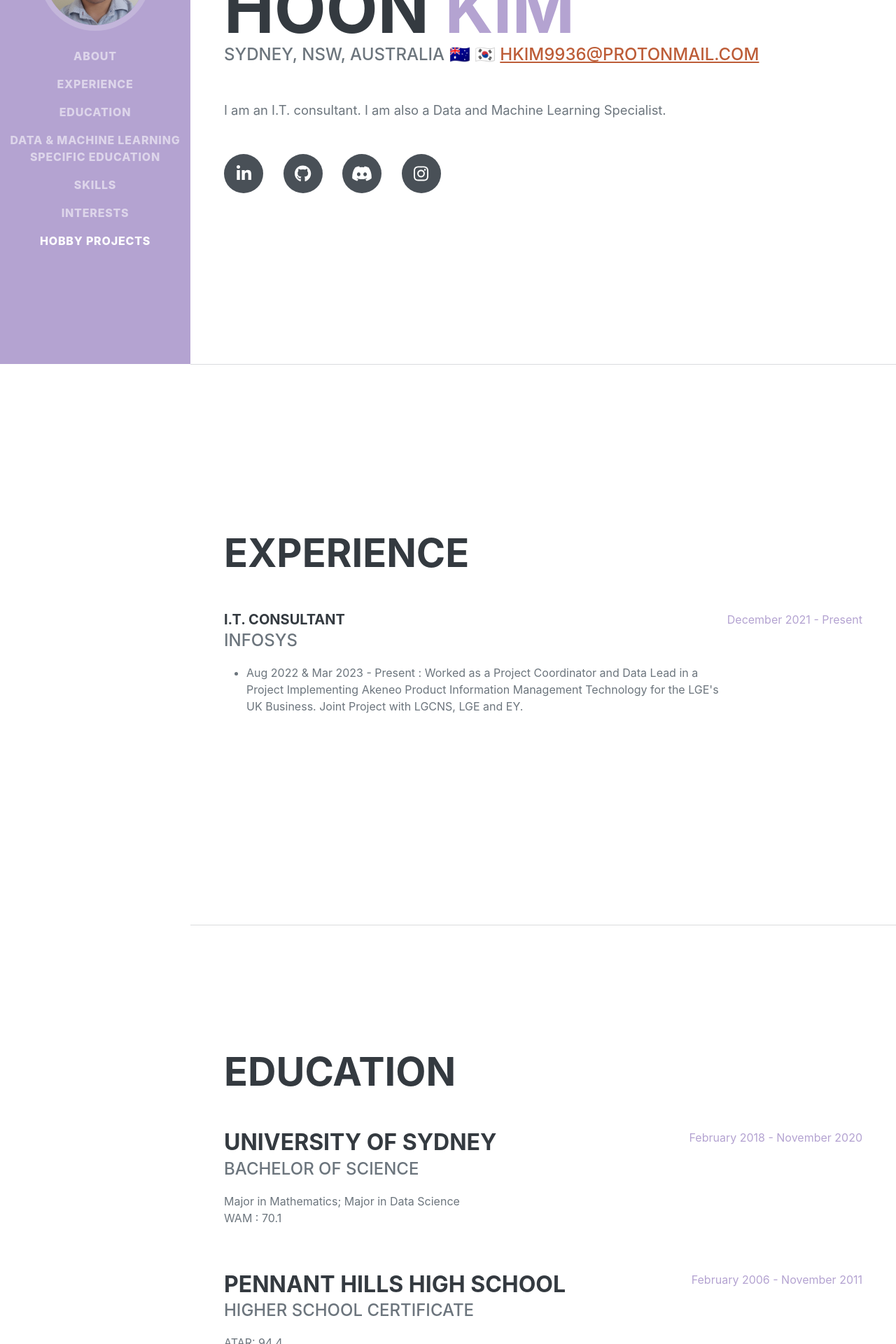
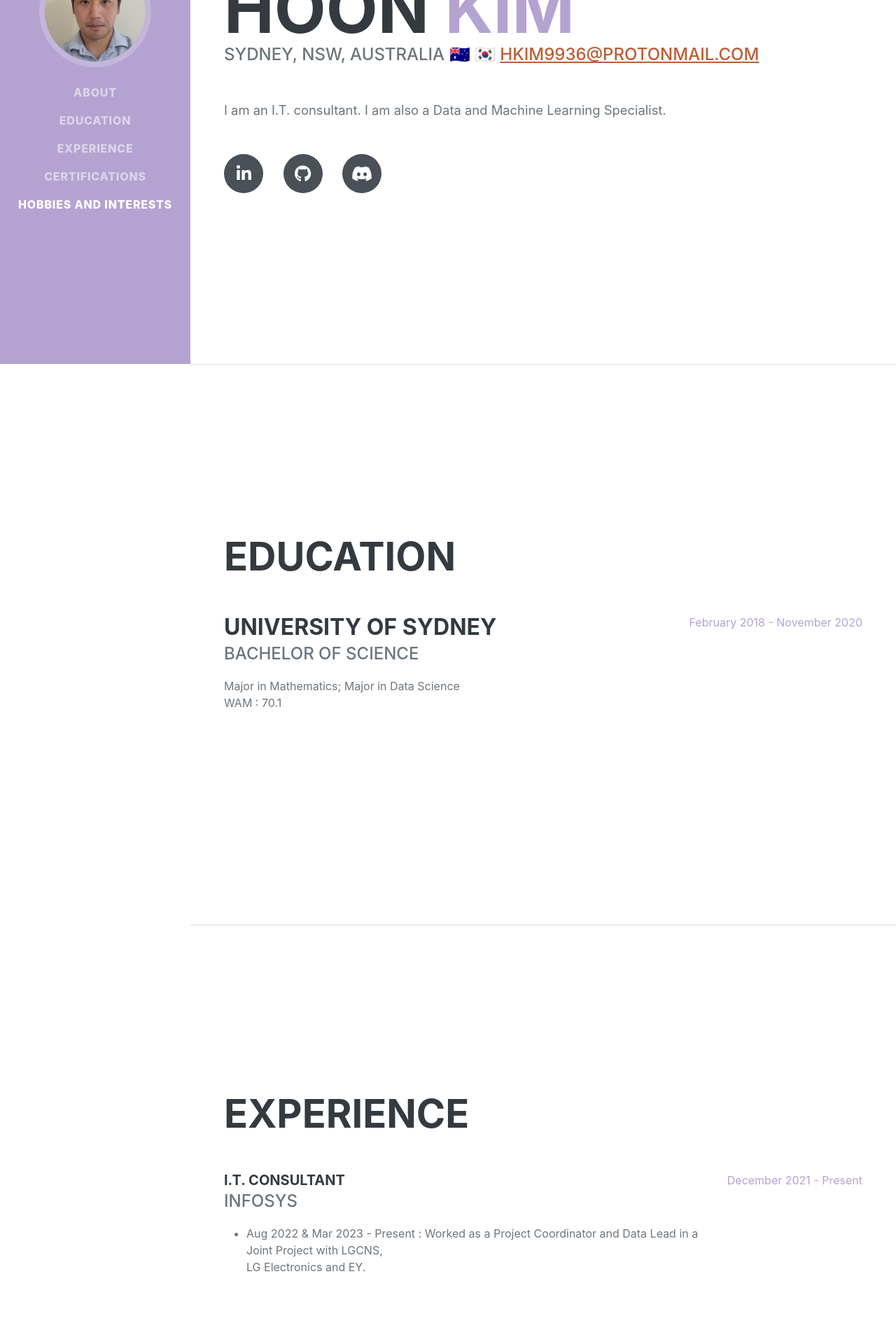
Before and after one commit to GIGACHADhoon/hoon_portfolio_website, a Flask app: page / in a window 1280 px wide. Shown: the part 280-2200 px from the top of the page at 70% size. Run offline with Flask 3, Linux system fonts and the light colour scheme; some libraries are stand-ins or nearby versions; some web fonts are replaced.

Commit message:
Simplification

```diff
--- a/templates/index.html
+++ b/templates/index.html
@@ -26,12 +26,10 @@
             <div class="collapse navbar-collapse" id="navbarResponsive">
                 <ul class="navbar-nav">
                     <li class="nav-item"><a class="nav-link js-scroll-trigger" href="#about">About</a></li>
+                    <li class="nav-item"><a class="nav-link js-scroll-trigger" href="#education">Education</a></li>
                     <li class="nav-item"><a class="nav-link js-scroll-trigger" href="#experience">Experience</a></li>
-                    <li class="nav-item"><a class="nav-link js-scroll-trigger" href="#education">Education</a></li>
-                    <li class="nav-item"><a class="nav-link js-scroll-trigger" href="#dataedu">Data & Machine Learning Specific Education</a></li>
-                    <li class="nav-item"><a class="nav-link js-scroll-trigger" href="#skills">Skills</a></li>
-                    <li class="nav-item"><a class="nav-link js-scroll-trigger" href="#interests">Interests</a></li>
-                    <li class="nav-item"><a class="nav-link js-scroll-trigger" href="#Hobby_Projects">Hobby Projects</a></li>
+                    <li class="nav-item"><a class="nav-link js-scroll-trigger" href="#dataedu">Certifications</a></li>
+                    <li class="nav-item"><a class="nav-link js-scroll-trigger" href="#interests">Hobbies and Interests</a></li>
                 </ul>
             </div>
         </nav>
@@ -53,27 +51,6 @@
                         <a class="social-icon" href="https://www.linkedin.com/in/hoontech/"><i class="fab fa-linkedin-in"></i></a>
                         <a class="social-icon" href="https://github.com/GIGACHADhoon"><i class="fab fa-github"></i></a>
                         <a class="social-icon" href="https://discord.gg/UfekYxQweJ"><i class="fa-brands fa-discord"></i></i></a>
-                        <a class="social-icon" href="https://www.instagram.com/coolsurferboi/"><i class="fa-brands fa-instagram"></i></i></a>
-
-                    </div>
-                </div>
-            </section>
-            <hr class="m-0" />
-            <!-- Experience-->
-            <section class="resume-section" id="experience">
-                <div class="resume-section-content">
-                    <h2 class="mb-5">Experience</h2>
-                    <div class="d-flex flex-column flex-md-row justify-content-between mb-5">
-                        <div class="flex-grow-1">
-                            <h5 class="mb-0">I.T. Consultant</h5>
-                            <div class="subheading mb-3">Infosys</div>
-                            <ul>
-                                <li>
-                                    Aug 2022 & Mar 2023 - Present : Worked as a Project Coordinator and Data Lead in a Project Implementing Akeneo Product Information Management Technology for the LGE's UK Business. Joint Project with LGCNS, LGE and EY.
-                                </li>
-                            </ul>
-                        </div>
-                        <div class="flex-shrink-0"><span class="text-primary">December 2021 - Present</span></div>
                     </div>
                 </div>
             </section>
@@ -91,13 +68,24 @@
                         </div>
                         <div class="flex-shrink-0"><span class="text-primary">February 2018 - November 2020</span></div>
                     </div>
-                    <div class="d-flex flex-column flex-md-row justify-content-between">
+                </div>
+            </section>
+            <hr class="m-0" />
+            <!-- Experience-->
+            <section class="resume-section" id="experience">
+                <div class="resume-section-content">
+                    <h2 class="mb-5">Experience</h2>
+                    <div class="d-flex flex-column flex-md-row justify-content-between mb-5">
                         <div class="flex-grow-1">
-                            <h3 class="mb-0">Pennant Hills High School</h3>
-                            <div class="subheading mb-3">Higher School Certificate</div>
-                            <p>ATAR: 94.4</p>
+                            <h5 class="mb-0">I.T. Consultant</h5>
+                            <div class="subheading mb-3">Infosys</div>
+                            <ul>
+                                <li>
+                                    Aug 2022 & Mar 2023 - Present : Worked as a Project Coordinator and Data Lead in a Joint Project with LGCNS,<br> LG Electronics and EY.
+                                </li>
+                            </ul>
                         </div>
-                        <div class="flex-shrink-0"><span class="text-primary">February 2006 - November 2011</span></div>
+                        <div class="flex-shrink-0"><span class="text-primary">December 2021 - Present</span></div>
                     </div>
                 </div>
             </section>
@@ -105,63 +93,72 @@
             <!--Self Education-->
             <section class="resume-section" id="dataedu">
                 <div class="resume-section-content">
-                    <h2 class="mb-5">Data & Machine Learning Specific Education</h2>
+                    <h2 class="mb-5">Certifications</h2>
+
+
+                    <div class="accordion accordion-flush" id="accordionFlushExample">
+                        <div class="accordion-item">
+                          <h2 class="accordion-header" id="flush-headingOne">
+                            <button class="accordion-button collapsed" type="button" data-bs-toggle="collapse" data-bs-target="#flush-collapseOne" aria-expanded="false" aria-controls="flush-collapseOne">
+                                <h3 class="mb-0">DeepLearning.AI</h3>
+                            </button>
+                          </h2>
+                          <div id="flush-collapseOne" class="accordion-collapse collapse" aria-labelledby="flush-headingOne" data-bs-parent="#accordionFlushExample">
+                            <div class="accordion-body">
+
                                 <div class="d-flex flex-column flex-md-row justify-content-between mb-5">
                                     <div class="flex-grow-1">
-                            <h3 class="mb-0">DeepLearning.AI</h3>
-                            <div class="subheading mb-3"><a href = "https://coursera.org/share/856b926b3a032bb71a676e22d16adb5d">Machine Learning</a></div>
+                                        <div class="subheading mb-3"><a href = "https://coursera.org/share/856b926b3a032bb71a676e22d16adb5d">Machine Learning Certification</a></div>
                                     </div>
                                     <div class="flex-shrink-0"><span class="text-primary">Completed Nov 3, 2022</span></div>
                                 </div>
                                 <div class="d-flex flex-column flex-md-row justify-content-between mb-5">
                                     <div class="flex-grow-1">
-                            <h3 class="mb-0">DeepLearning.AI</h3>
-                            <div class="subheading mb-3"><a href = "https://coursera.org/share/af45219786755c12a389ed560b2cda03">DeepLearning.AI TensorFlow Developer</a></div>
+                                        <div class="subheading mb-3"><a href = "https://coursera.org/share/af45219786755c12a389ed560b2cda03">DeepLearning.AI TensorFlow Developer Certification</a></div>
                                     </div>
                                     <div class="flex-shrink-0"><span class="text-primary">Completed April 11, 2022</span></div>
                                 </div>
                                 <div class="d-flex flex-column flex-md-row justify-content-between mb-5">
                                     <div class="flex-grow-1">
-                            <h3 class="mb-0">DeepLearning.AI</h3>
-                            <div class="subheading mb-3"><a href = "https://coursera.org/share/8f70de08a52879cbc0fdf6ea2ab491ab">Deep Learning</a></div>
+                                        <div class="subheading mb-3"><a href = "https://coursera.org/share/8f70de08a52879cbc0fdf6ea2ab491ab">Deep Learning Certification</a></div>
                                     </div>
                                     <div class="flex-shrink-0"><span class="text-primary">Completed March 22, 2022</span></div>
                                 </div>
+
+                            </div>
+                          </div>
+                        </div>
+
+                        <div class="accordion-item">
+                            <h2 class="accordion-header" id="flush-headingTwo">
+                              <button class="accordion-button collapsed" type="button" data-bs-toggle="collapse" data-bs-target="#flush-collapseTwo" aria-expanded="false" aria-controls="flush-collapseTwo">
+                                <h3 class="mb-0">Microsoft</h3>
+                              </button>
+                            </h2>
+                            <div id="flush-collapseTwo" class="accordion-collapse collapse" aria-labelledby="flush-headingTwo" data-bs-parent="#accordionFlushExample">
+                              <div class="accordion-body">
                                 <div class="d-flex flex-column flex-md-row justify-content-between mb-5">
                                     <div class="flex-grow-1">
-                            <h3 class="mb-0">Microsoft</h3>
-                            <div class="subheading mb-3">Azure AI Fundamentals (Credential ID I205-9814)</div>
+                                        <div class="subheading mb-3">Azure AI Fundamentals Certification (Credential ID I205-9814)</div>
                                     </div>
                                     <div class="flex-shrink-0"><span class="text-primary">Completed Mar 2022</span></div>
                                 </div>
                                 <div class="d-flex flex-column flex-md-row justify-content-between mb-5">
                                     <div class="flex-grow-1">
-                            <h3 class="mb-0">Microsoft</h3>
-                            <div class="subheading mb-3">Azure Data Fundamentals (Credential ID I205-9814)</div>
+                                        <div class="subheading mb-3">Azure Data Fundamentals Certification (Credential ID I205-9814)</div>
                                     </div>
                                     <div class="flex-shrink-0"><span class="text-primary">Completed Mar 2022</span></div>
                                 </div>
                                 <div class="d-flex flex-column flex-md-row justify-content-between mb-5">
                                     <div class="flex-grow-1">
-                            <h3 class="mb-0">Microsoft</h3>
-                            <div class="subheading mb-3">Azure Fundamentals (Credential ID I144-8078)</div>
+                                        <div class="subheading mb-3">Azure Fundamentals Certification (Credential ID I144-8078)</div>
                                     </div>
                                     <div class="flex-shrink-0"><span class="text-primary">Completed Feb 2022</span></div>
                                 </div>
                               </div>
-            </section>
-            <hr class="m-0" />
-            <!-- Skills-->
-            <section class="resume-section" id="skills">
-                <div class="resume-section-content">
-                    <h2 class="mb-5">Skills</h2>
-                    <div class="subheading mb-3">Programming Languages</div>
-                    <ul class="list-inline dev-icons">
-                        <li class="list-inline-item"><i class="fab fa-python"></i></li>
-                        <li class="list-inline-item"><i class="fab fa-r-project"></i></li>
-                        <li class="list-inline-item"><i class="fab fa-java"></i></li>
-                        <li class="list-inline-item"><i class="fa-solid fa-database"></i></li>
-                    </ul>
+                            </div>
+                          </div>
+                    </div>
                 </div>
             </section>
             <hr class="m-0" />
@@ -169,18 +166,11 @@
             <section class="resume-section" id="interests">
                 <div class="resume-section-content">
                     <h2 class="mb-5">Interests</h2>
-                    <p>Besides Working on Hobby Projects with a team of friends based on Machine Learning and Deep Learning, I like to surf and I am working towards a Black Belt in Brazilliant Jiu Jitsu.</p>
-                </div>
-            </section>
-            <!-- Projects-->
-            <section class="resume-section" id="Hobby_Projects">
-                <div class="resume-section-content">
-                    <h2 class="mb-5">Hobby Projects</h2>
                     <ul>
-                        <li><a href="https://huggingface.co/spaces/GIGACHAhoon/BasicNNYoutubeSentimentTop5CommentPrediction">Youtube Video Sentiment Analyzer</a></li>
-                        <li><a href="https://chatgptgame.onrender.com/">Chat GPT Adventure Game</a></li>
+                        <li><a>Hobby ML and Data Engineering Projects</a></li>
+                        <li><a>Surfing</a></li>
+                        <li><a>Brazilian Jiu Jitsu</a></li>
                     </ul>
-
                 </div>
             </section>
         </div>
```
Lines whose indentation alone changed are shown as unchanged.
